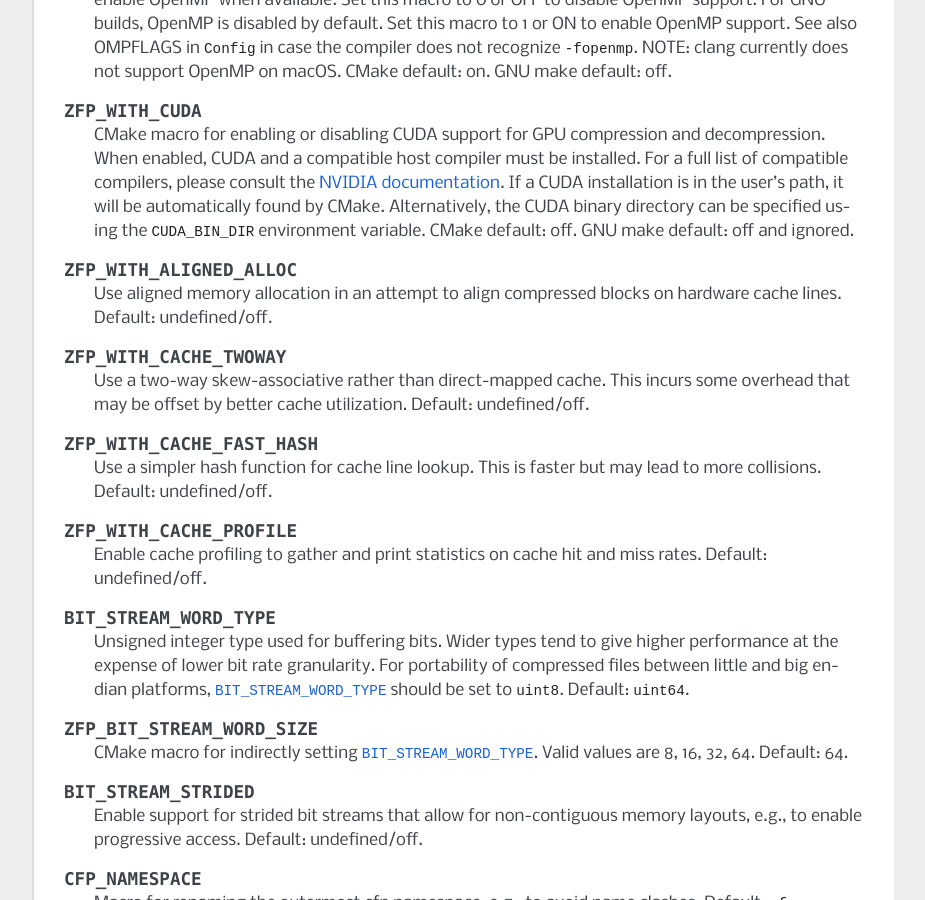
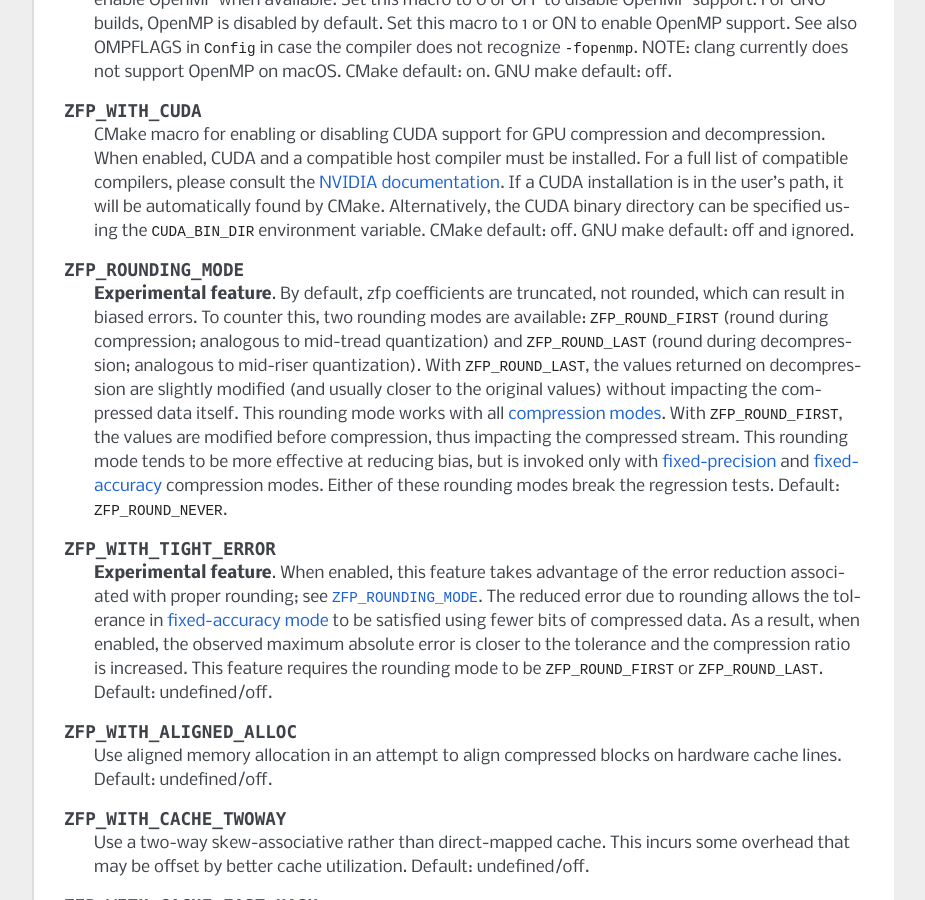
Before and after one commit to LLNL/zfp, a Sphinx documentation site: the page built from docs/source/installation.rst, in a window 1280 px wide and 900 px high, scrolled down 3648 px. Shown: the whole window, without its empty margins (198-1123 px from the left). Built offline with Sphinx 7.4.7, drawn with Linux system fonts in a browser that asks for light colours; formulas are drawn with MathJax 3.

Commit message:
Add new rounding mode: ZFP_ROUND_FIRST

```diff
--- a/docs/source/installation.rst
+++ b/docs/source/installation.rst
@@ -240,6 +240,37 @@ in the same manner that :ref:`build targets <targets>` are specified, e.g.,
   CMake default: off.
   GNU make default: off and ignored.
 
+.. c:macro:: ZFP_ROUNDING_MODE
+
+  **Experimental feature**.  By default, |zfp| coefficients are truncated,
+  not rounded, which can result in biased errors.  To counter this, two
+  rounding modes are available: :code:`ZFP_ROUND_FIRST` (round during
+  compression; analogous to mid-tread quantization) and :code:`ZFP_ROUND_LAST`
+  (round during decompression; analogous to mid-riser quantization).
+  With :code:`ZFP_ROUND_LAST`, the values returned on decompression are
+  slightly modified (and usually closer to the original values) without
+  impacting the compressed data itself.  This rounding mode works with all
+  :ref:`compression modes <modes>`.
+  With :code:`ZFP_ROUND_FIRST`, the values are modified before compression,
+  thus impacting the compressed stream.  This rounding mode tends to be more
+  effective at reducing bias, but is invoked only with
+  :ref:`fixed-precision <mode-fixed-precision>` and
+  :ref:`fixed-accuracy <mode-fixed-accuracy>` compression modes.
+  Either of these rounding modes break the regression tests.
+  Default: :code:`ZFP_ROUND_NEVER`.
+
+.. c:macro:: ZFP_WITH_TIGHT_ERROR
+
+  **Experimental feature**.  When enabled, this feature takes advantage of the
+  error reduction associated with proper rounding; see
+  :c:macro:`ZFP_ROUNDING_MODE`.  The reduced error due to rounding
+  allows the tolerance in :ref:`fixed-accuracy mode <mode-fixed-accuracy>`
+  to be satisfied using fewer bits of compressed data.  As a result, when
+  enabled, the observed maximum absolute error is closer to the tolerance and
+  the compression ratio is increased.  This feature requires the rounding mode
+  to be :code:`ZFP_ROUND_FIRST` or :code:`ZFP_ROUND_LAST`.
+  Default: undefined/off.
+
 .. c:macro:: ZFP_WITH_ALIGNED_ALLOC
 
   Use aligned memory allocation in an attempt to align compressed blocks
```
Also changed, not shown: CMakeLists.txt (+9 -4 lines), 6 other files.
